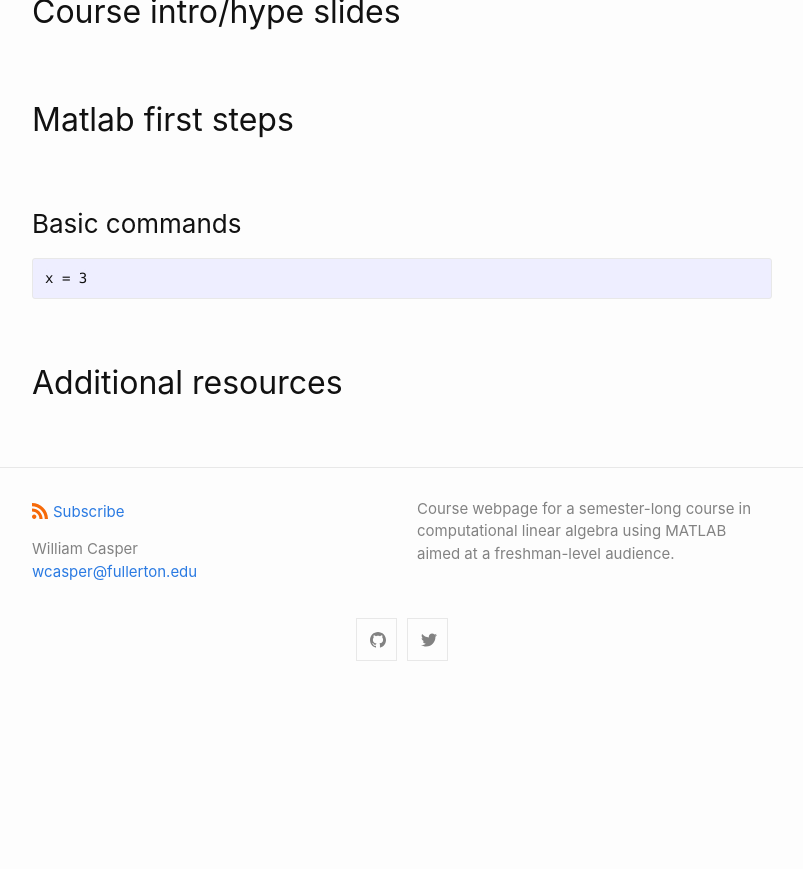
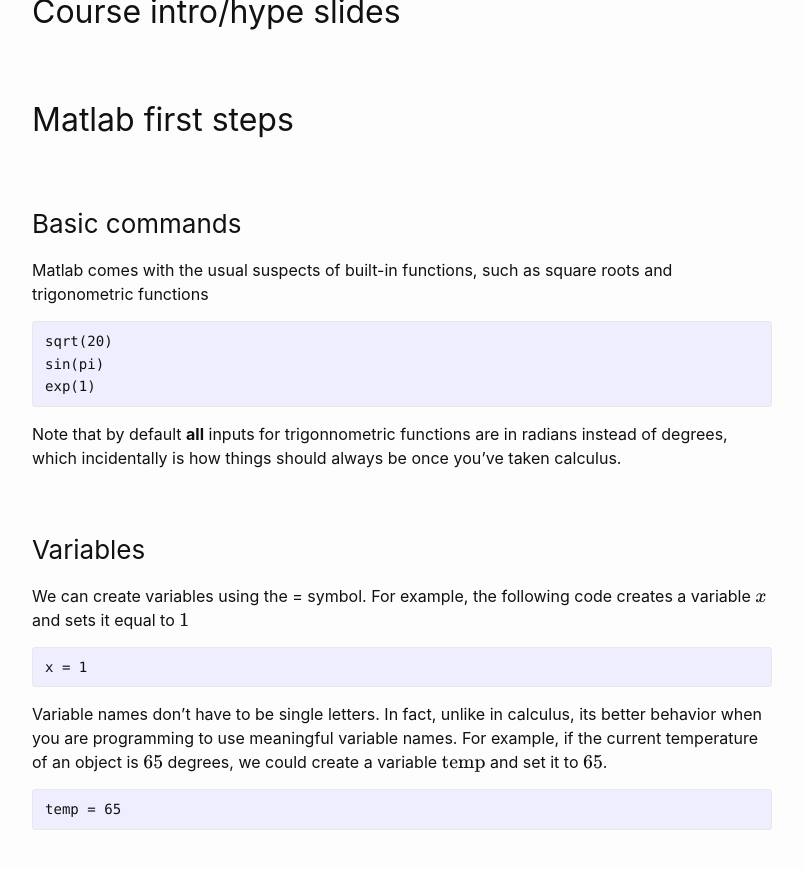
Before and after one commit to wcasper/math107spring2021, a Jekyll site: the page built from _posts/2021-01-24-Week-1-Lecture-1.md, in a window 1280 px wide and 900 px high, scrolled down 605 px. Shown: the top 869 px of the window, without its empty margins (238-1041 px from the left). Built offline with Jekyll 4.4.1, drawn with Linux system fonts in a browser that asks for light colours; before the commit the page ends 1301 px from its top, so only the background shows below that.

Commit message:
added matlab intro

````diff
--- a/_posts/2021-01-24-Week-1-Lecture-1.md
+++ b/_posts/2021-01-24-Week-1-Lecture-1.md
@@ -17,8 +17,23 @@
 ## Matlab first steps
 
 ### Basic commands
+Matlab comes with the usual suspects of built-in functions, such as square roots and trigonometric functions
 ```Matlab
-x = 3
+sqrt(20)
+sin(pi)
+exp(1)
+```
+Note that by default **all** inputs for trigonnometric functions are in radians instead of degrees, which incidentally is how things should always be once you've taken calculus.
+
+### Variables
+We can create variables using the = symbol.
+For example, the following code creates a variable $$x$$ and sets it equal to $$1$$
+```Matlab
+x = 1
+```
+Variable names don't have to be single letters.  In fact, unlike in calculus, its better behavior when you are programming to use meaningful variable names.  For example, if the current temperature of an object is $$65$$ degrees, we could create a variable $$\text{temp}$$ and set it to $$65$$.
+```Matlab
+temp = 65
 ```
 
 
````
